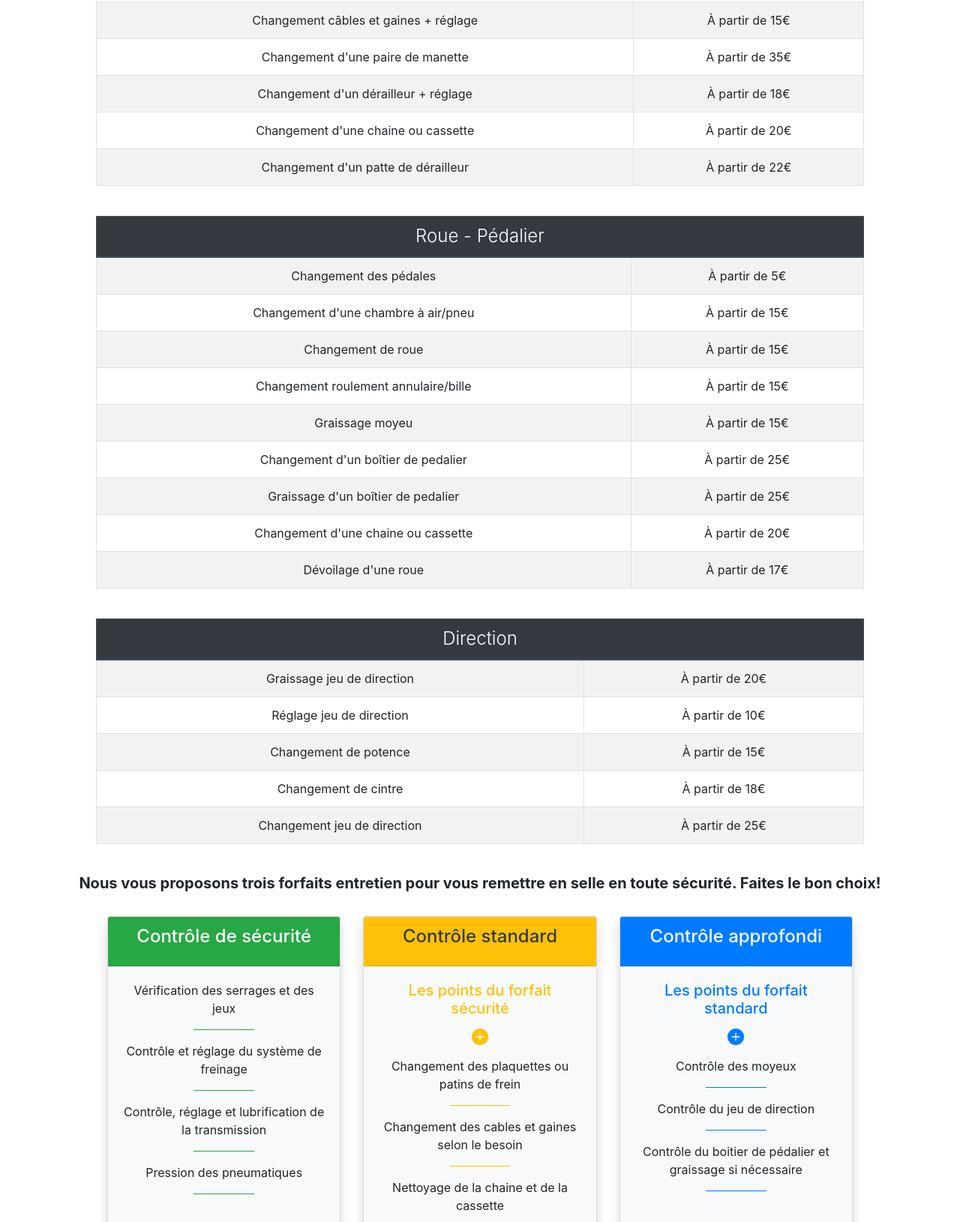
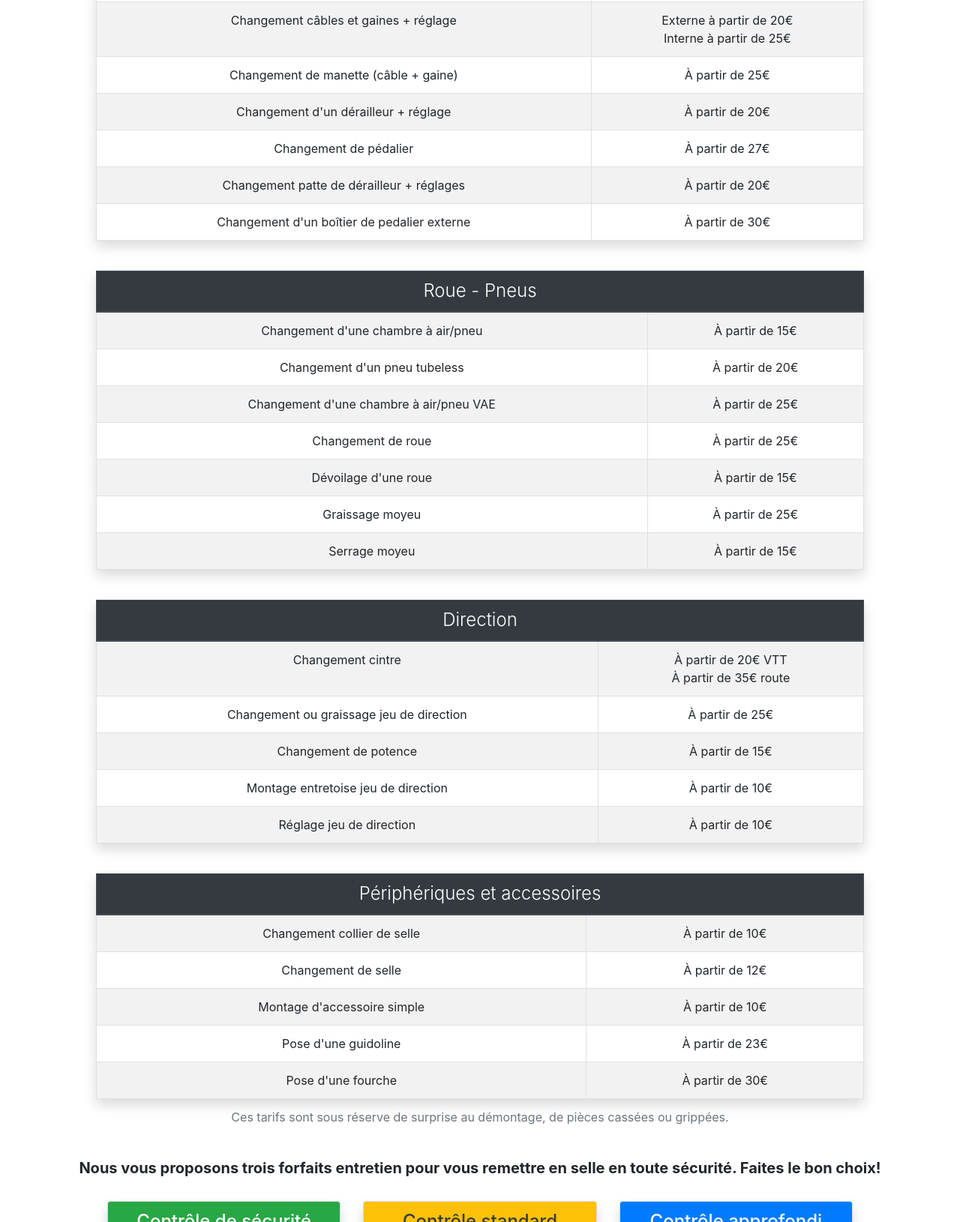
Before and after one commit to maeva-jouffe/veloservicetravu, a plain HTML site: page atelier.html in a window 1280 px wide. Shown: the part 1170-2800 px from the top of the page at 75% size. Drawn offline with nearby package versions, Linux system fonts and the light colour scheme.

Commit message:
modification des prix

```diff
--- a/atelier.html
+++ b/atelier.html
@@ -84,7 +84,7 @@
             Il est toujours nécessaire de voir le vélo afin d'estimer au mieux le prix d'une réparation.</h2>
     </div>
 
-    <table class="table table-bordered table-striped text-center">
+    <table class="table table-bordered table-striped text-center shadow">
         <thead class="thead-dark">
             <tr>
                 <th colspan="2" class="display-4 titreAtelier">Freinage</th>
@@ -92,35 +92,35 @@
         </thead>
         <tr>
             <td>Réglage d'un frein</td>
-            <td>À partir de 8€</td>
+            <td>À partir de 10€</td>
         </tr>
         <tr>
             <td>Changement d'un disque + réglage</td>
-            <td>À partir de 8€</td>
+            <td>À partir de 15€</td>
         </tr>
         <tr>
             <td>Changement patins ou plaquettes + reglage</td>
-            <td>À partir de 15€</td>
+            <td>À partir de 10€</td>
         </tr>
         <tr>
             <td>Changement cables et gaines</td>
             <td>À partir de 25€</td>
         </tr>
         <tr>
-            <td>Changement levier mécanique + réglage</td>
-            <td>À partir de 15€</td>
+            <td>Changement étrier de frein</td>
+            <td>À partir de 22€</td>
         </tr>
         <tr>
-            <td>Purge d'une paire de frein hydraulique</td>
-            <td>À partir de 38€</td>
+            <td>Purge de frein hydraulique x1</td>
+            <td>À partir de 22€</td>
         </tr>
         <tr>
-            <td>Changement frein hydraulique + reglage</td>
-            <td>À partir de 25€</td>
+            <td>Remplacement durite + purge hydraulique</td>
+            <td>À partir de 40€</td>
         </tr>
     </table><br />
 
-    <table class="table table-bordered table-striped text-center">
+    <table class="table table-bordered table-striped text-center shadow">
         <thead class="thead-dark">
             <tr>
                 <th colspan="2" class="display-4 titreAtelier">Transmission</th>
@@ -128,7 +128,7 @@
         </thead>
         <tr>
             <td>Changement de chaine</td>
-            <td>À partir de 10€</td>
+            <td>À partir de 15€</td>
         </tr>
         <tr>
             <td>Réglage d'un dérailleur</td>
@@ -136,105 +136,135 @@
         </tr>
         <tr>
             <td>Changement des manivelles</td>
-            <td>À partir de 10€</td>
+            <td>À partir de 15€</td>
         </tr>
         <tr>
-            <td>Changement d'une Cassette / roue libre</td>
+            <td>Changement d'une cassette</td>
             <td>À partir de 12€</td>
         </tr>
         <tr>
             <td>Changement câbles et gaines + réglage</td>
-            <td>À partir de 15€</td>
+            <td>Externe à partir de 20€<br>Interne à partir de 25€</td>
         </tr>
         <tr>
-            <td>Changement d'une paire de manette</td>
-            <td>À partir de 35€</td>
+            <td>Changement de manette (câble + gaine)</td>
+            <td>À partir de 25€</td>
         </tr>
         <tr>
             <td>Changement d'un dérailleur + réglage</td>
-            <td>À partir de 18€</td>
-        </tr>
-        <tr>
-            <td>Changement d'une chaine ou cassette</td>
             <td>À partir de 20€</td>
         </tr>
         <tr>
-            <td>Changement d'un patte de dérailleur</td>
-            <td>À partir de 22€</td>
+            <td>Changement de pédalier</td>
+            <td>À partir de 27€</td>
         </tr>
+        <tr>
+            <td>Changement patte de dérailleur + réglages</td>
+            <td>À partir de 20€</td>
+        </tr>
+            <tr>
+                <td>Changement d'un boîtier de pedalier externe</td>
+                <td>À partir de 30€</td>
+            </tr>
     </table><br />
 
-    <table class="table table-bordered table-striped text-center">
+    <table class="table table-bordered table-striped text-center shadow">
         <thead class="thead-dark">
             <tr>
-                <th colspan="2" class="display-4 titreAtelier">Roue - Pédalier</th>
+                <th colspan="2" class="display-4 titreAtelier">Roue - Pneus</th>
             </tr>
         </thead>
-        <tr>
-            <td>Changement des pédales</td>
-            <td>À partir de 5€</td>
-        </tr>
         <tr>
             <td>Changement d'une chambre à air/pneu</td>
             <td>À partir de 15€</td>
         </tr>
         <tr>
-            <td>Changement de roue</td>
-            <td>À partir de 15€</td>
+            <td>Changement d'un pneu tubeless</td>
+            <td>À partir de 20€</td>
         </tr>
         <tr>
-            <td>Changement roulement annulaire/bille</td>
+            <td>Changement d'une chambre à air/pneu VAE</td>
+            <td>À partir de 25€</td>
+        </tr>
+        <tr>
+            <td>Changement de roue</td>
+            <td>À partir de 25€</td>
+        </tr>
+        <tr>
+            <td>Dévoilage d'une roue</td>
             <td>À partir de 15€</td>
         </tr>
         <tr>
             <td>Graissage moyeu</td>
-            <td>À partir de 15€</td>
-        </tr>
-        <tr>
-            <td>Changement d'un boîtier de pedalier</td>
             <td>À partir de 25€</td>
         </tr>
         <tr>
-            <td>Graissage d'un boîtier de pedalier</td>
-            <td>À partir de 25€</td>
+            <td>Serrage moyeu</td>
+            <td>À partir de 15€</td>
         </tr>
-        <tr>
-            <td>Changement d'une chaine ou cassette</td>
-            <td>À partir de 20€</td>
-        </tr>
-        <tr>
-            <td>Dévoilage d'une roue</td>
-            <td>À partir de 17€</td>
-        </tr>
+
     </table><br />
 
-    <table class="table table-bordered table-striped text-center">
+    <table class="table table-bordered table-striped text-center shadow">
         <thead class="thead-dark">
             <tr>
                 <th colspan="2" class="display-4 titreAtelier">Direction</th>
             </tr>
         </thead>
         <tr>
-            <td>Graissage jeu de direction</td>
-            <td>À partir de 20€</td>
+            <td>Changement cintre</td>
+            <td>À partir de 20€ VTT<br>À partir de 35€ route</td>
         </tr>
         <tr>
-            <td>Réglage jeu de direction</td>
-            <td>À partir de 10€</td>
+            <td>Changement ou graissage jeu de direction</td>
+            <td>À partir de 25€</td>
         </tr>
         <tr>
             <td>Changement de potence</td>
             <td>À partir de 15€</td>
         </tr>
         <tr>
-            <td>Changement de cintre</td>
-            <td>À partir de 18€</td>
+            <td>Montage entretoise jeu de direction</td>
+            <td>À partir de 10€</td>
         </tr>
         <tr>
-            <td>Changement jeu de direction</td>
-            <td>À partir de 25€</td>
+            <td>Réglage jeu de direction</td>
+            <td>À partir de 10€</td>
         </tr>
     </table><br />
+
+
+    <table class="table table-bordered table-striped text-center shadow">
+        <thead class="thead-dark">
+            <tr>
+                <th colspan="2" class="display-4 titreAtelier">Périphériques et accessoires</th>
+            </tr>
+        </thead>
+        <tr>
+            <td>Changement collier de selle</td>
+            <td>À partir de 10€</td>
+        </tr>
+        <tr>
+            <td>Changement de selle</td>
+            <td>À partir de 12€</td>
+        </tr>
+        <tr>
+            <td>Montage d'accessoire simple</td>
+            <td>À partir de 10€</td>
+        </tr>
+        <tr>
+            <td>Pose d'une guidoline</td>
+            <td>À partir de 23€</td>
+        </tr>
+        <tr>
+            <td>Pose d'une fourche</td>
+            <td>À partir de 30€</td>
+        </tr>
+        <caption class="text-center">
+            <p>Ces tarifs sont sous réserve de surprise au démontage, de pièces cassées ou grippées.
+            </p>
+        </caption>
+    </table>
 
 
     <h2 class="lead text-center font-weight-bold">Nous vous proposons trois forfaits entretien pour vous remettre en selle en toute sécurité. Faites le bon choix!</h2>
@@ -311,7 +341,10 @@
             </small>
         </div>
     </div>
-    <p class="text-center">Tarifs TTC hors coût éventuel de fournitures ou pièces.</p>
+    <caption class="text-center">
+        <p class="text-center">Tarifs TTC hors coût éventuel de fournitures ou pièces.</p>
+    </caption>
+
 
 
 
```
Also changed, not shown: location.html (+1 -1 lines).
